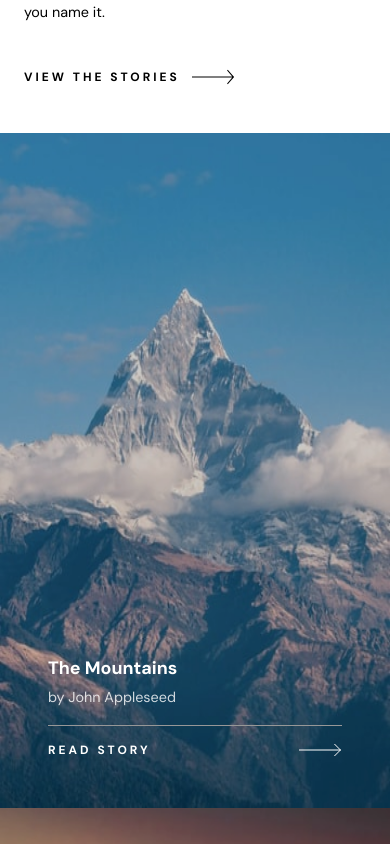
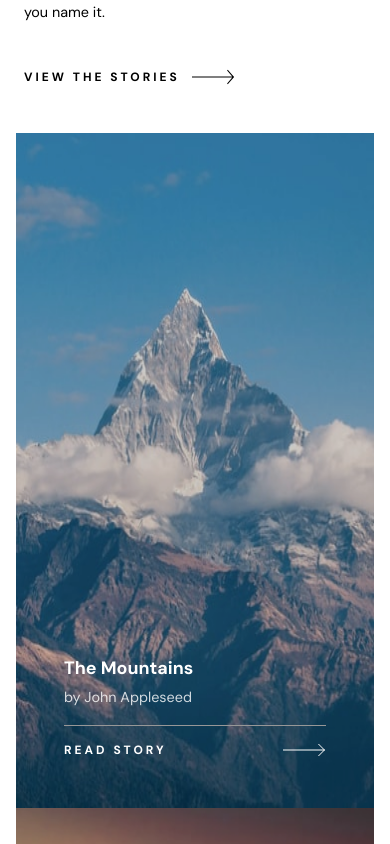
Before and after one commit to HaroldTheCoder/Photosnap-website, a plain HTML site: page index.html in a window 390 px wide. Shown: the part 1920-2764 px from the top of the page. Drawn offline with nearby package versions, Linux system fonts and the light colour scheme.

Commit message:
Add files via upload

```diff
--- a/style.css
+++ b/style.css
@@ -753,6 +753,8 @@ a {
   padding: 1.5em 0 3em 0;
 }
 #section-3 {
+  padding: 0 1em 0 1em;
+  background-color: #ffff;
       grid-template-areas: "box-1 box-1 box-1 box-1"
                             "box-2 box-2 box-2 box-2"
                             "box-3 box-3 box-3 box-3"
@@ -760,6 +762,7 @@ a {
 }
 #section-3 .container {
   height: 80vh;
+  background-color: black;
 }
 #section-3 .container .service-gradient-bar {
   display: none;
```
